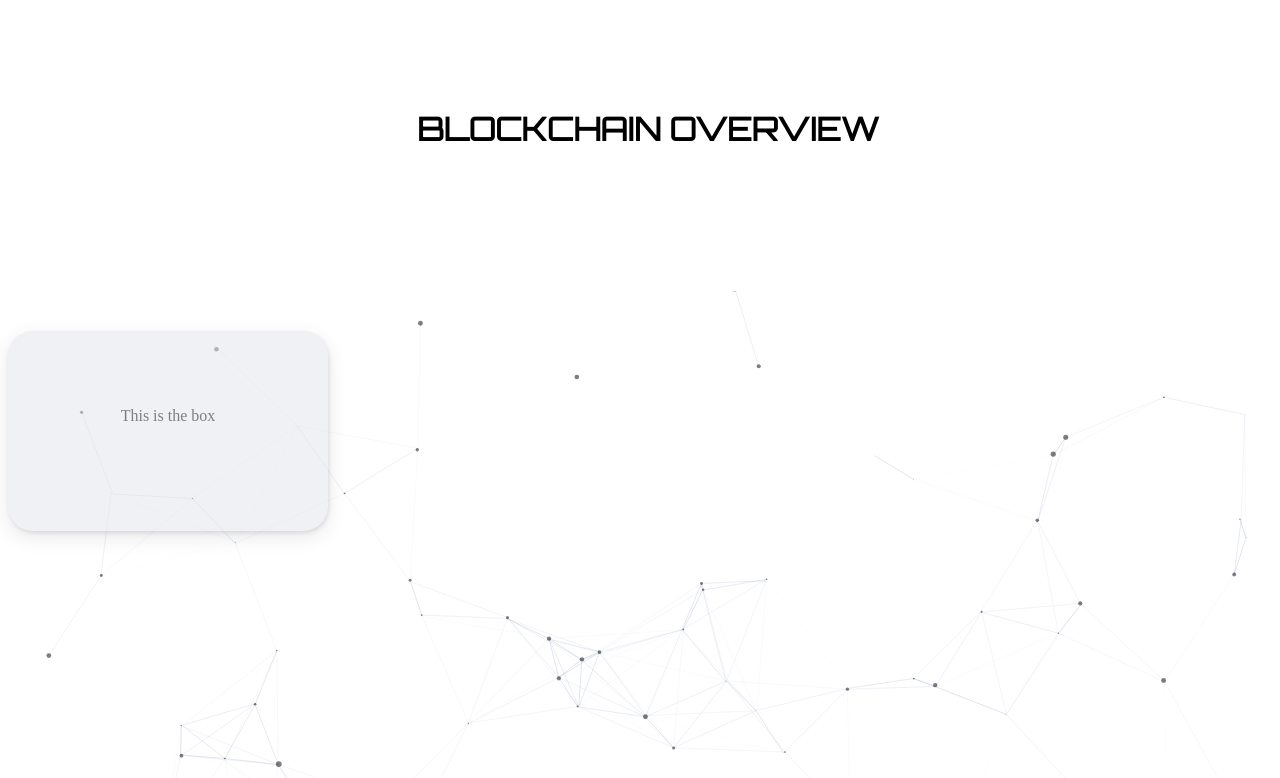
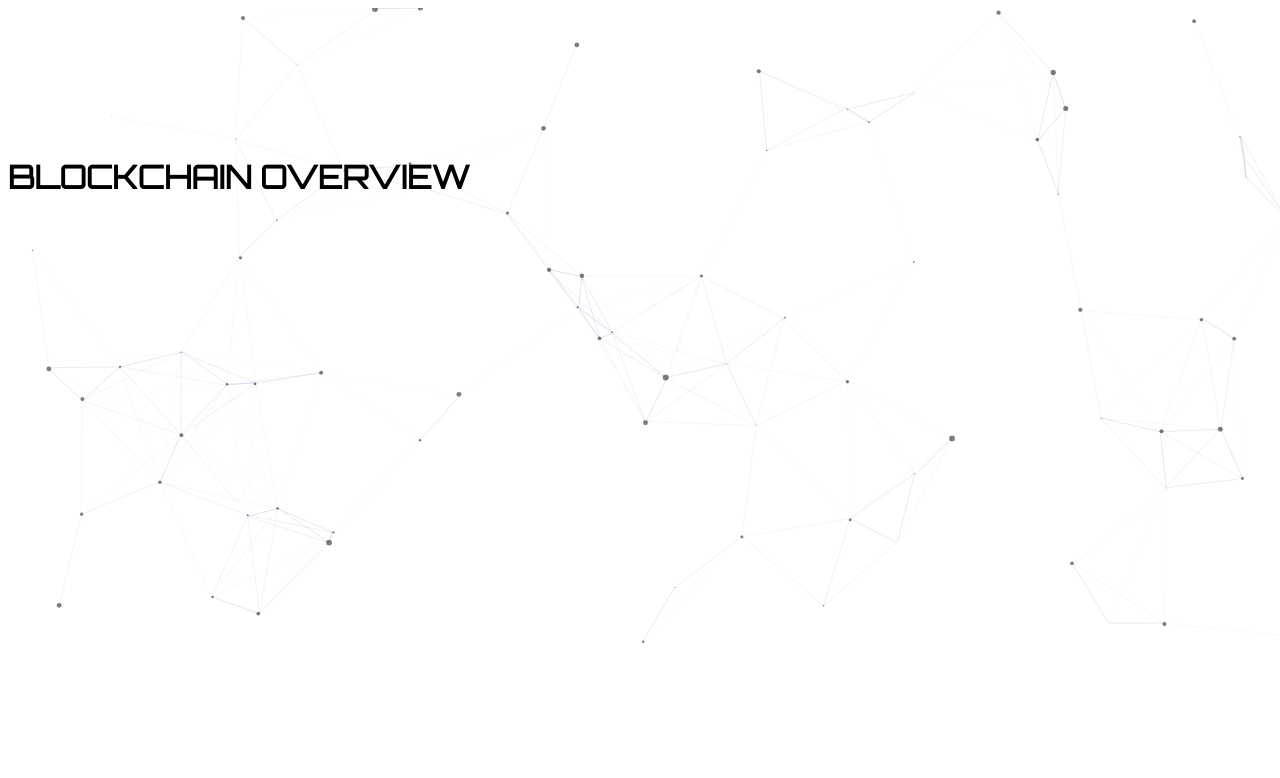
Before and after one commit to PixlCraft/BlockChainOverview, a plain HTML site: page index.html in a window 1280 px wide. Shown: the top 778 px of the page. Drawn offline with Linux system fonts and the light colour scheme; a web font is replaced by a local one.

Commit message:
possition

```diff
--- a/index.html
+++ b/index.html
@@ -9,10 +9,10 @@
 </head>
 <body id="particles-js">
 	<h1>BLOCKCHAIN OVERVIEW</h1>
-	<div id="ctrlbox">
+	<!-- <div id="ctrlbox">
     <p>This is the box</p>
 
-  </div>
+  </div> -->
 
 
 
--- a/style.css
+++ b/style.css
@@ -2,10 +2,10 @@
 
 
 h1 {
-	text-align: center;
-	position: relative;
-	top:10%;
-	font-family: 'Electrolize', sans-serif;
+	position: absolute;
+	top: 20%;
+    text-align: :center;
+    font-family: 'Electrolize', sans-serif;
 	font-family: 'Orbitron', sans-serif;
 
 }
@@ -15,7 +15,7 @@ canvas {
 }
 
 #particles-js {
-	position: absolute;
+	position: relative;
 	width: 100%;
 	height: 100%;
 }
```
